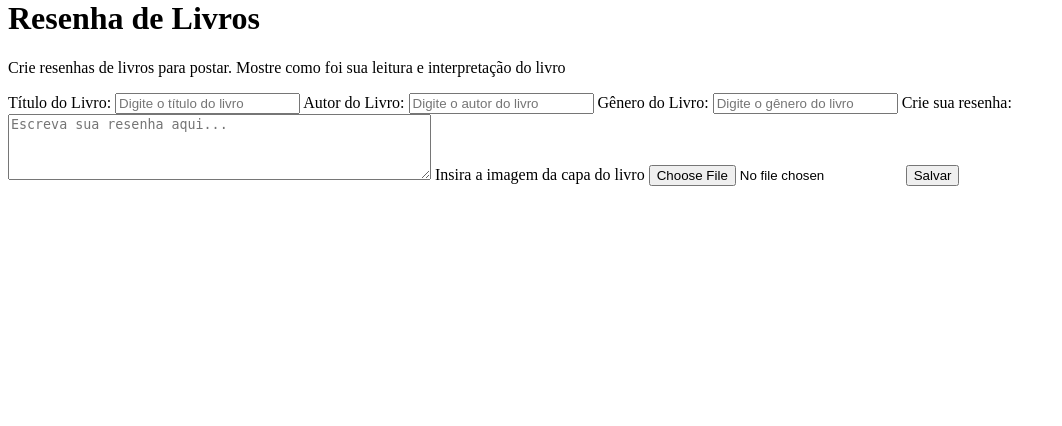
After one commit to Azazel-Admetus/clube_do_livro-JLA, a PHP site: page /html/livros_resenha.html in a window 1280 px wide. The commit adds this page. Shown: the part 333-759 px from the top of the page, without its empty margins (0-1062 px from the left). Run offline with PHP 8.4, Linux system fonts and the light colour scheme; a stand-in replaces the project's code that opens the database connection.

Commit message:
Fiz a página onde você cria resenhas dos livros que leu. Você insere um titulo, o nome do autor, gênero do livro e cria uma resenha. Tudo isso é inserido no banco de dados onde temos uma coluna que referencia a coluna users. Tem que uploadar uma imagem da capa do livro, e essa imagem é inserida no cloudinary e a url guardada no banco de dados

```diff
--- /dev/null
+++ b/html/livros_resenha.html
@@ -0,0 +1,31 @@
+<!DOCTYPE html>
+<html lang="pt-br">
+<head>
+    <meta charset="UTF-8">
+    <meta name="viewport" content="width=device-width, initial-scale=1.0">
+    <title>Livros resenha</title>
+</head>
+<body>
+    <header>
+        <img src="../img/logo.png" alt="Logo">
+    </header>
+    <main>
+        <h1>Resenha de Livros</h1>
+        <p>Crie resenhas de livros para postar. Mostre como foi sua leitura e interpretação do livro</p>
+        <form action="../php/livros_resenha.php" method="post" enctype="multipart/form-data">
+            <label for="titulo">Título do Livro:</label>
+            <input type="text" id="titulo" name="titulo" required placeholder="Digite o título do livro">
+            <label for="autor">Autor do Livro:</label>
+            <input type="text" id="autor" name="autor" required placeholder="Digite o autor do livro">
+            <label for="genero">Gênero do Livro:</label>
+            <input type="text" id="genero" name="genero" placeholder="Digite o gênero do livro" required>
+            <label for="resenha">Crie sua resenha:</label>
+            <textarea id="resenha" name="resenha" rows="4" cols="50" required placeholder="Escreva sua resenha aqui..."></textarea>
+            <label for="capa">Insira a imagem da capa do livro</label>
+            <input type="file" id="capa" name="capa" required>
+            <button type="submit">Salvar</button>
+        </form>
+    </main>
+
+</body>
+</html>
--- a/php/login.php
+++ b/php/login.php
@@ -11,7 +11,7 @@ if($_SERVER['REQUEST_METHOD'] == 'POST') {
         $stmt->execute();
         $user = $stmt->fetch(PDO::FETCH_ASSOC);
 
-        if ($user && password_verify($senha, $user['senha'])){
+        if ($user && password_verify($senha, $user['senha'])) {
             session_regenerate_id(true);
             $_SESSION['user_id'] = $user['id'];
             $_SESSION['username'] = $user['nome'];
```
Also changed, not shown: php/livros_resenha.php (added, +64 -0 lines).
